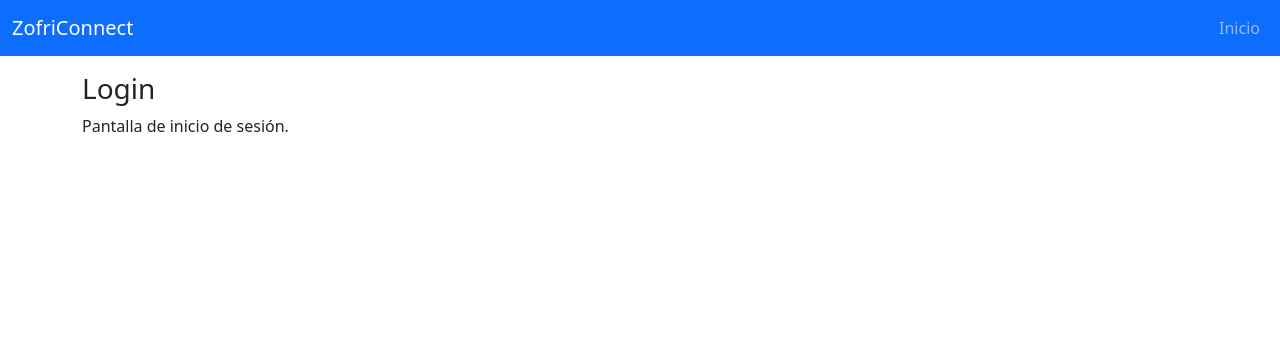
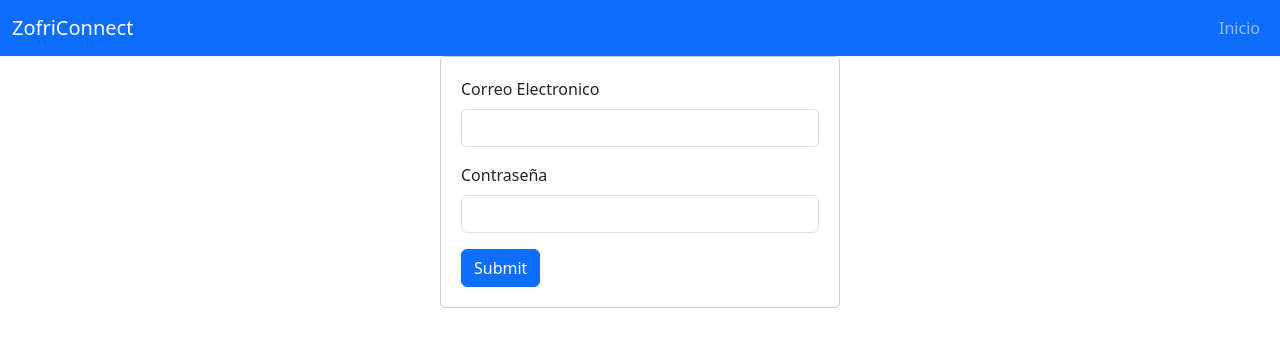
Before and after one commit to LuisMunozF/zofriconnect-frontend, a React (Vite) app: page /login in a window 1280 px wide. Shown: the top 346 px of the page. Built offline with nearby package versions, Linux system fonts and the light colour scheme; no server answers.

Commit message:
Formulario De Inicio sesión Actualizado

```diff
--- a/src/pages/Logintemp.jsx
+++ b/src/pages/Logintemp.jsx
@@ -1,8 +1,15 @@
 export default function Login() {
   return (
-    <div className="container py-3">
-      <h3>Login</h3>
-      <p>Pantalla de inicio de sesión.</p>
-    </div>
+    <form style={{ maxWidth: "400px", margin: "0 auto", padding: "20px", border: "1px solid #ccc", borderRadius: "5px",}}>
+      <div class="mb-3">
+        <label for="exampleInputEmail1" class="form-label">Correo Electronico</label>
+        <input type="email" class="form-control" id="exampleInputEmail1" aria-describedby="emailHelp" />
+      </div>
+      <div class="mb-3">
+        <label for="exampleInputPassword1" class="form-label">Contraseña</label>
+        <input type="password" class="form-control" id="exampleInputPassword1" />
+      </div>
+      <button type="submit" class="btn btn-primary">Submit</button>
+    </form>
   );
 }
```
